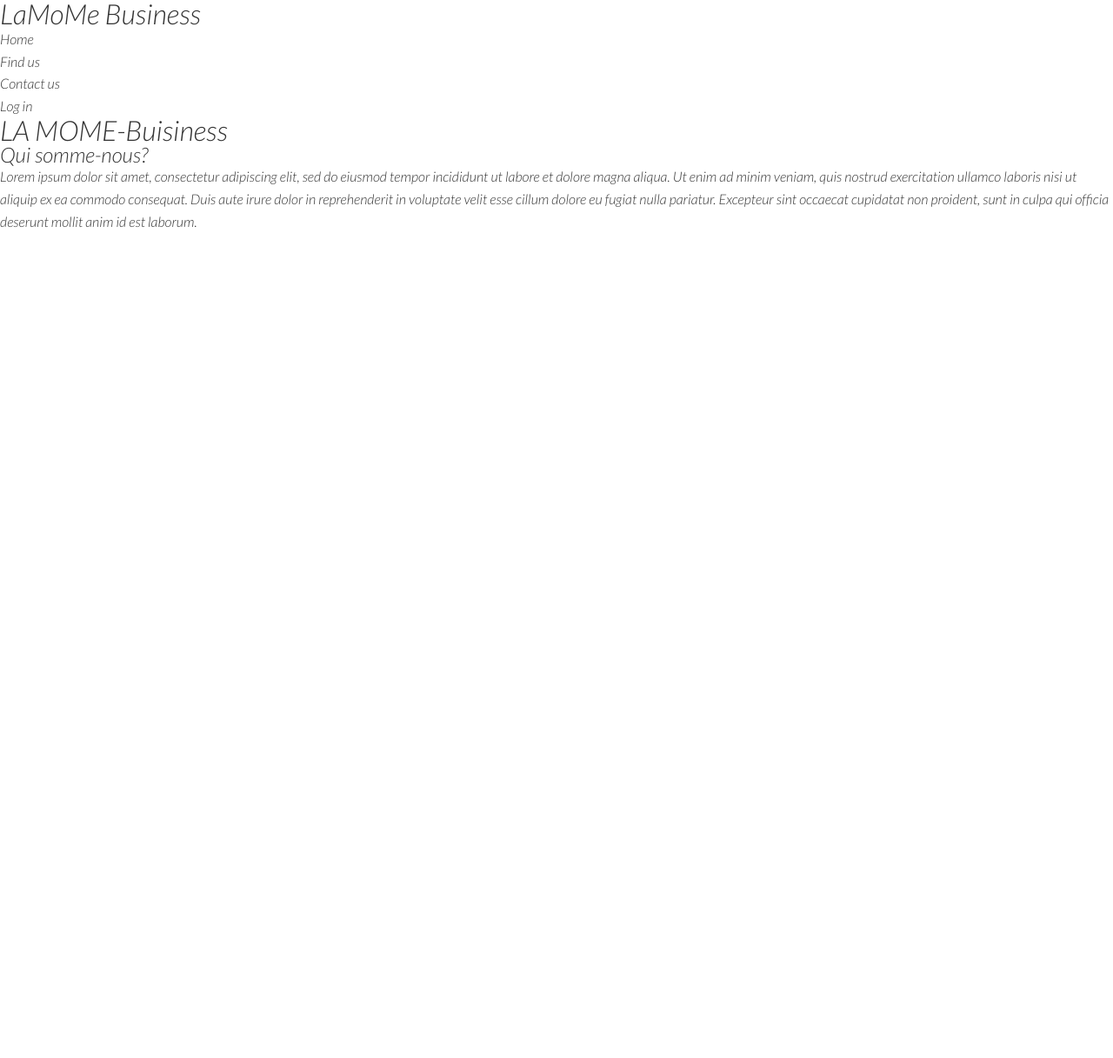
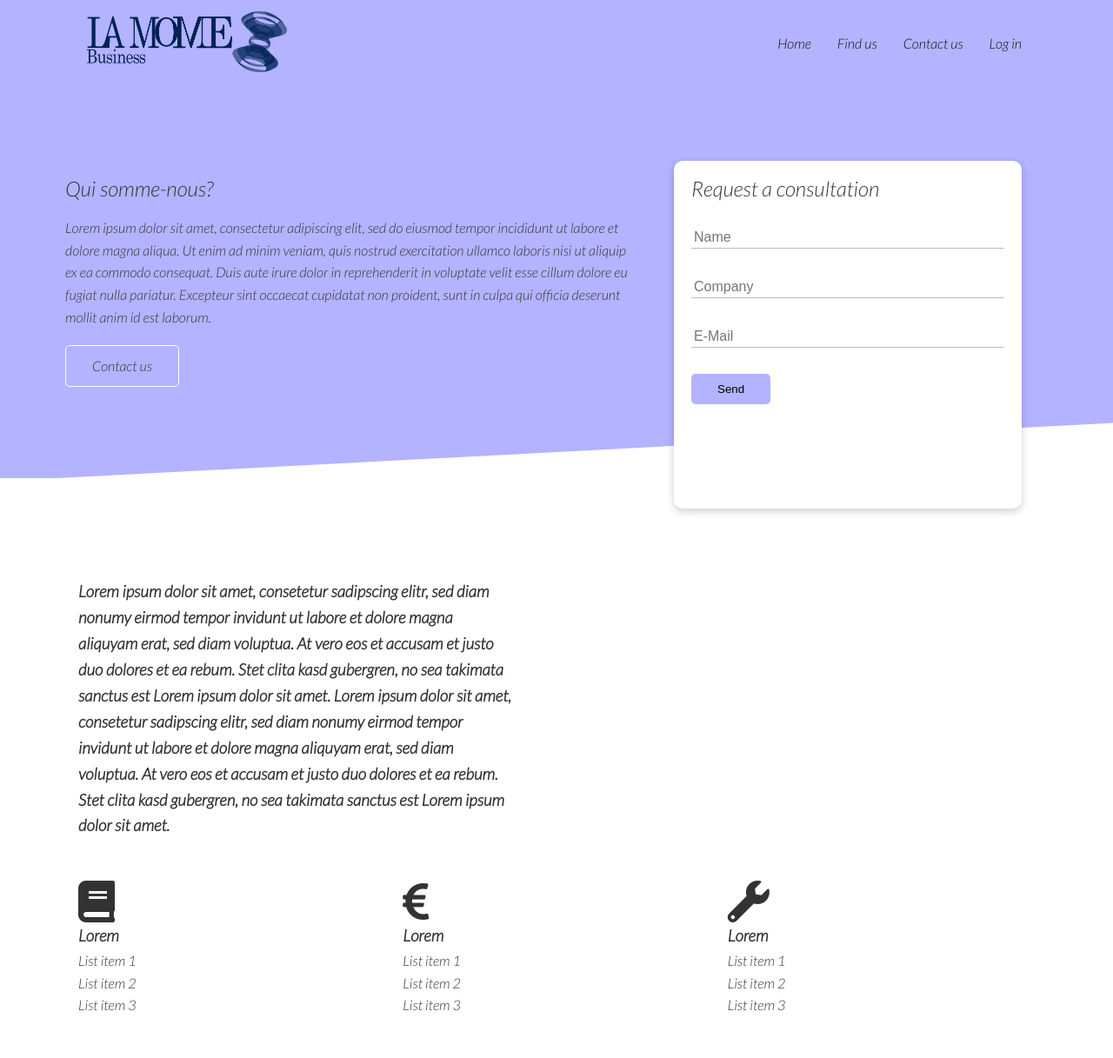
Before and after one commit to MedGhazal/LaMome-Business-Website, a PHP site: page / in a window 1280 px wide. Shown: the whole page at 87% size. Before the commit the page ends 262 px from the top, so only its background shows below. Run offline with PHP 8.4, Linux system fonts and the light colour scheme.

Commit message:
CSS done first part

```diff
--- a/index.html
+++ b/index.html
@@ -9,35 +9,90 @@
 	      integrity="sha512-iBBXm8fW90+nuLcSKlbmrPcLa0OT92xO1BIsZ+ywDWZCvqsWgccV3gFoRBv0z+8dLJgyAHIhR35VZc2oM/gI1w=="
 	      crossorigin="anonymous"
 	      referrerpolicy="no-referrer" />
-	<title>LaMoMe Business</title>
+	<title>La Mome Business</title>
 	<link rel="shortcut icon" href="./img/logo.png" />
 </head>
 <body>
   	<!-- NavBar -->
 	<div class=navbar>
-		<div class=container>
-		  	<h1 class=logo>LaMoMe Business</h1>
+		<div class="container flex">
+		  	<h1 class=logo><img src="./img/complete_logo.png" alt=""></h1>
 			<nav>
 			  <ul>
 				<li> <a href="./index.html">Home</a> </li>
 				<li> <a href="./find_us.html">Find us</a> </li>
-				<li> <a href="./contact.html">Contact us</a> </li>
-				<li> <a href="./log_in.html">Log in</a> </li>
+				<li> <a href="./contact_us.html">Contact us</a> </li>
+				<li> <a href="./login.html">Log in</a> </li>
 			  </ul>
 			</nav>
 		</div>
 	</div>
-
-	<main>
-	<h1>LA MOME-Buisiness</h1>
-	<h2>Qui somme-nous?</h2>
-	<p>Lorem ipsum dolor sit amet, consectetur adipiscing elit,
+	<!-- ShowCase -->
+	<section class="showcase">
+		<div class="container grid">
+	        	<div class="showcase-text">
+				<h2>Qui somme-nous?</h2>
+				<p>Lorem ipsum dolor sit amet, consectetur adipiscing elit,
 	sed do eiusmod tempor incididunt ut labore et dolore magna aliqua.
 	Ut enim ad minim veniam, quis nostrud exercitation ullamco laboris
 	nisi ut aliquip ex ea commodo consequat. Duis aute irure dolor in
 	reprehenderit in voluptate velit esse cillum dolore eu fugiat nulla
 	pariatur. Excepteur sint occaecat cupidatat non proident, sunt in
-	culpa qui officia deserunt mollit anim id est laborum.</p>
-	</main>
+	culpa qui officia deserunt mollit anim id est laborum.
+				</p>
+				<a  href="contact_us.html" class="btn btn-outline">Contact us</a>
+	    		</div>
+			<div class="showcase-form card">
+			  	<h2>Request a consultation</h2>
+				<form>
+					<div class="form-control">
+						<input type="text" name="Name" placeholder="Name" required>
+					</div>
+					<div class="form-control">
+						<input type="text" name="Company" placeholder="Company" required>
+					</div>
+					<div class="form-control">
+						<input type="email" name="E-Mail" placeholder="E-Mail" required>
+					</div>
+					<input type="submit" value="Send" class="btn btn-primary">
+				</form>
+			</div>
+	    	</div>
+	</section>
+	<!-- Stats -->
+	<section class="stats">
+		<div class="container">
+			<h3 class="stats-heading text-center my-1">Lorem ipsum dolor sit amet, consetetur sadipscing elitr, sed diam nonumy eirmod tempor invidunt ut labore et dolore magna aliquyam erat, sed diam voluptua. At vero eos et accusam et justo duo dolores et ea rebum. Stet clita kasd gubergren, no sea takimata sanctus est Lorem ipsum dolor sit amet. Lorem ipsum dolor sit amet, consetetur sadipscing elitr, sed diam nonumy eirmod tempor invidunt ut labore et dolore magna aliquyam erat, sed diam voluptua. At vero eos et accusam et justo duo dolores et ea rebum. Stet clita kasd gubergren, no sea takimata sanctus est Lorem ipsum dolor sit amet.</h3>
+			<div class="grid grid-3 text-center my-4">
+				<div>
+					<i class="fas fa-book fa-3x"></i>
+					<h3>Lorem</h3>
+					<ul>
+					  <li>List item 1</li>
+					  <li>List item 2</li>
+					  <li>List item 3</li>
+					</ul>
+				</div>
+				<div>
+					<i class="fas fa-euro-sign fa-3x"></i>
+					<h3>Lorem</h3>
+					<ul>
+					  <li>List item 1</li>
+					  <li>List item 2</li>
+					  <li>List item 3</li>
+					</ul>
+				</div>
+				<div>
+					<i class="fas fa-wrench fa-3x"></i>
+					<h3>Lorem</h3>
+					<ul>
+					  <li>List item 1</li>
+					  <li>List item 2</li>
+					  <li>List item 3</li>
+					</ul>
+				</div>
+			</div>
+		</div>
+	</section>
 </body>
 </html>
--- a/styles/stylesheet.css
+++ b/styles/stylesheet.css
@@ -1,5 +1,7 @@
 @import url('https://fonts.googleapis.com/css2?family=Lato:ital,wght@1,300&display=swap');
-
+:root {
+	--primary-color: #b3b3ff;
+}
 *{
 	box-sizing: border-box;
 	padding: 0;
@@ -23,3 +25,149 @@ h1, h2 {
 p {
 	margin: 10px, 0px;
 }
+img {
+	width: 100%;
+}
+.navbar {
+	background-color: var(--primary-color);
+	height: 100px;
+}
+.navbar .logo {
+	width: 250px;
+	padding: 10px;
+}
+.navbar .flex {
+	justify-content: space-between;
+}
+.container {
+	max-width: 1100px;
+	overflow: auto;
+	margin: 0 auto;
+	padding: 0 40;
+}
+.flex {
+	display: flex;
+	justify-content: center;
+	align-items: center;
+	height: 100%;
+}
+.navbar ul { display: flex; }
+.navbar a {
+	color: #111;
+	padding: 10px;
+  	margin: 0 5px;
+}
+.navbar a:hover {
+	border-bottom: 2px #111 solid;
+}
+.showcase {
+	height: 450px;
+	background-color: var(--primary-color);
+	position: relative;
+}
+.showcase h1 {
+	font-size: 40px;
+}
+.showcase p {
+	margin: 20px 0;
+}
+.showcase .grid {
+	grid-template-columns: 60% 40%;
+	gap: 30px;
+	overflow: visible;
+}
+.showcase-form {
+	position: relative;
+	top: 60px;
+	height: 400px;
+	width: 400px;
+	padding: 40px;
+	z-index: 100;
+}
+.showcase-form .form-control { margin: 30px 0; }
+.showcase-form input[type=text], .showcase-form input[type=email] {
+  	border: 0;
+	border-bottom: 1px solid #b4becb;
+        width: 100%;
+	padding: 3px;
+	font-size: 16px;
+}
+.showcase-form input:focus {outline: none;}
+.showcase::before, showcase::after {
+	content: '';
+	position: absolute;
+	height: 100px;
+	bottom: -70px;
+	right: 0px;
+	left: 0px;
+	background: #fff;
+	transform: skewY(-3deg)
+}
+.stats {
+	padding-top: 100px;
+}
+.stats-heading {
+	max-width: 500px;
+	margin: auto;
+}
+.my-1 {	margin: 1rem 0; }
+.my-2 {	margin: 1.5rem 0; }
+.my-3 {	margin: 2rem 0; }
+.my-4 {	margin: 3rem 0; }
+.my-5 {	margin: 4rem 0; }
+.m-1 {	margin: 1rem; }
+.m-2 {	margin: 1.5rem; }
+.m-3 {	margin: 2rem; }
+.m-4 {	margin: 3rem; }
+.m-5 {	margin: 4rem; }
+.py-1 {	padding: 1rem 0; }
+.py-2 {	padding: 1.5rem 0; }
+.py-3 {	padding: 2rem 0; }
+.py-4 {	padding: 3rem 0; }
+.py-5 {	padding: 4rem 0; }
+.p-1 {	padding: 1rem; }
+.p-2 {	padding: 1.5rem; }
+.p-3 {	padding: 2rem; }
+.p-4 {	padding: 3rem; }
+.p-5 {	padding: 4rem; }
+.grid {
+	display: grid;
+	grid-template-columns: 2fr 1fr;
+	gap: 20px;
+	justify-content: center;
+	align-items: center;
+	height: 100%;
+}
+.grid-3 {
+	grid-template-columns: 1fr 1fr 1fr;
+}
+.stats .grid h3 {
+	font-size: 40px;
+}
+.stats .grid p {
+	font-size: 30px;
+	font-weight: bold;
+}
+.card {
+	background-color: #fff;
+	border-radius: 10px;
+	box-shadow: 0px 3px 10px rgba(0, 0, 0, 0.2);
+	padding: 20px;
+	margin: 10px;
+	color: #333;
+}
+.btn {
+	display: inline-block;
+	padding: 10px 30px;
+	cursor: pointer;
+	background: var(--primary-color);
+	border: none;
+	border-radius: 5px;
+}
+.btn-outline {
+  	background-color: transparent;
+	border: #fff 1px solid;
+}
+.btn:hover {
+	transform: scale(.98);
+}
```
Also changed, not shown: 2 other files.
